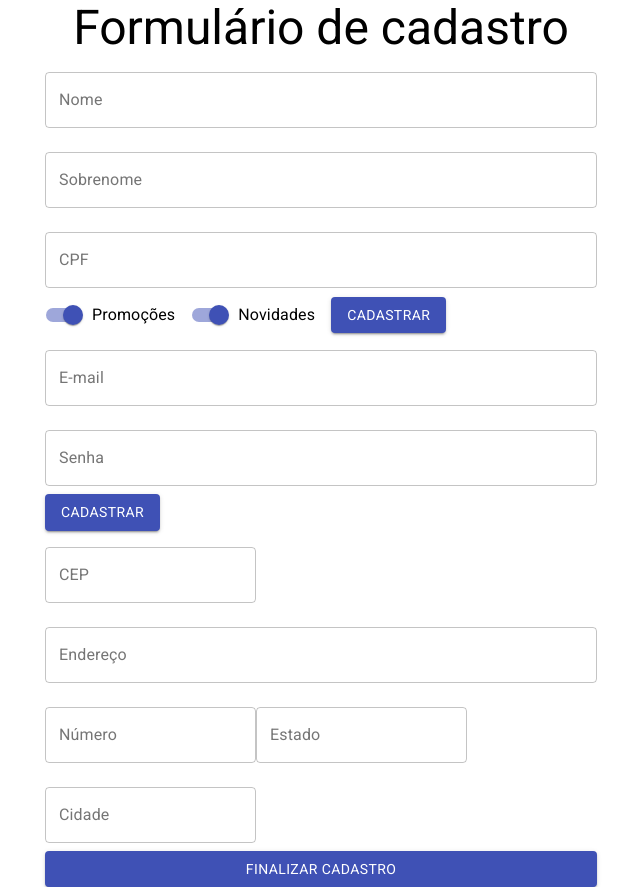
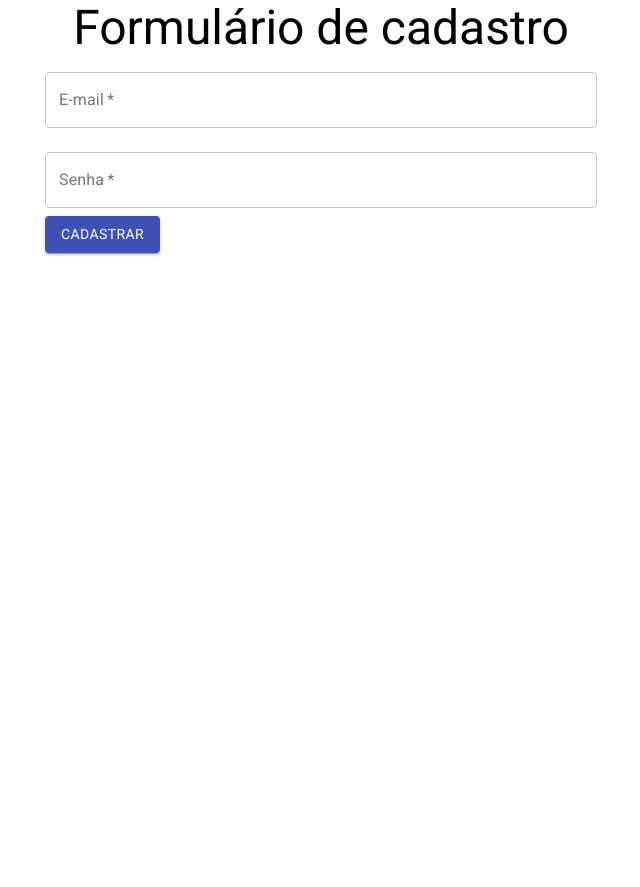
Before and after one commit to aliceribeiro/formulario-cadastro, a React (Create React App) app: page / in a window 1280 px wide. Shown: the whole page, without its empty margins (319-959 px from the left). After the commit the page ends 800 px from the top, so only its background shows below. Built offline with nearby package versions, Linux system fonts and the light colour scheme.

Commit message:
feat: :sparkles: adiciona renderização condicional para apresentar apenas um formulário por vez

```diff
--- a/src/components/FormularioCadastro/DadosUsuario.jsx
+++ b/src/components/FormularioCadastro/DadosUsuario.jsx
@@ -1,12 +1,18 @@
 import { Button, TextField } from "@material-ui/core";
 
-function DadosUsuario() {
+function DadosUsuario({ aoEnviar }) {
   return (
-    <form>
+    <form
+      onSubmit={(event) => {
+        event.preventDefault();
+        aoEnviar();
+      }}
+    >
       <TextField
         id="email"
         label="E-mail"
         type="email"
+        required
         variant="outlined"
         margin="normal"
         fullWidth
@@ -15,6 +21,7 @@
         id="senha"
         label="Senha"
         type="password"
+        required
         variant="outlined"
         margin="normal"
         fullWidth
--- a/src/components/FormularioCadastro/FormularioCadastro.jsx
+++ b/src/components/FormularioCadastro/FormularioCadastro.jsx
@@ -1,15 +1,22 @@
+import { useState } from "react";
 import DadosEntrega from "./DadosEntrega";
 import DadosPessoais from "./DadosPessoais";
 import DadosUsuario from "./DadosUsuario";
 
 function FormularioCadastro({ aoEnviar, validarCPF }) {
-  return (
-    <>
-      <DadosPessoais aoEnviar={aoEnviar} validarCPF={validarCPF} />
-      <DadosUsuario />
-      <DadosEntrega />
-    </>
-  );
+  const [etapaAtual, setEtapaAtual] = useState(0);
+
+  const formularios = [
+    <DadosUsuario aoEnviar={proximo} />,
+    <DadosPessoais aoEnviar={proximo} validarCPF={validarCPF} />,
+    <DadosEntrega aoEnviar={aoEnviar} />,
+  ];
+
+  function proximo() {
+    setEtapaAtual(etapaAtual + 1);
+  }
+
+  return <>{formularios[etapaAtual]}</>;
 }
 
 export default FormularioCadastro;
```
